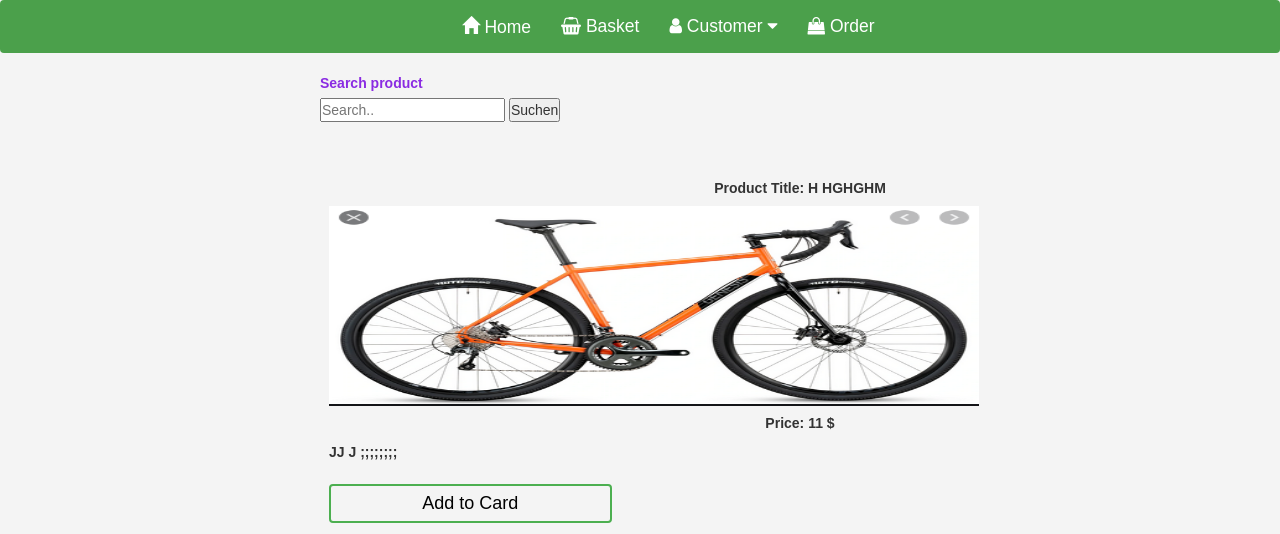
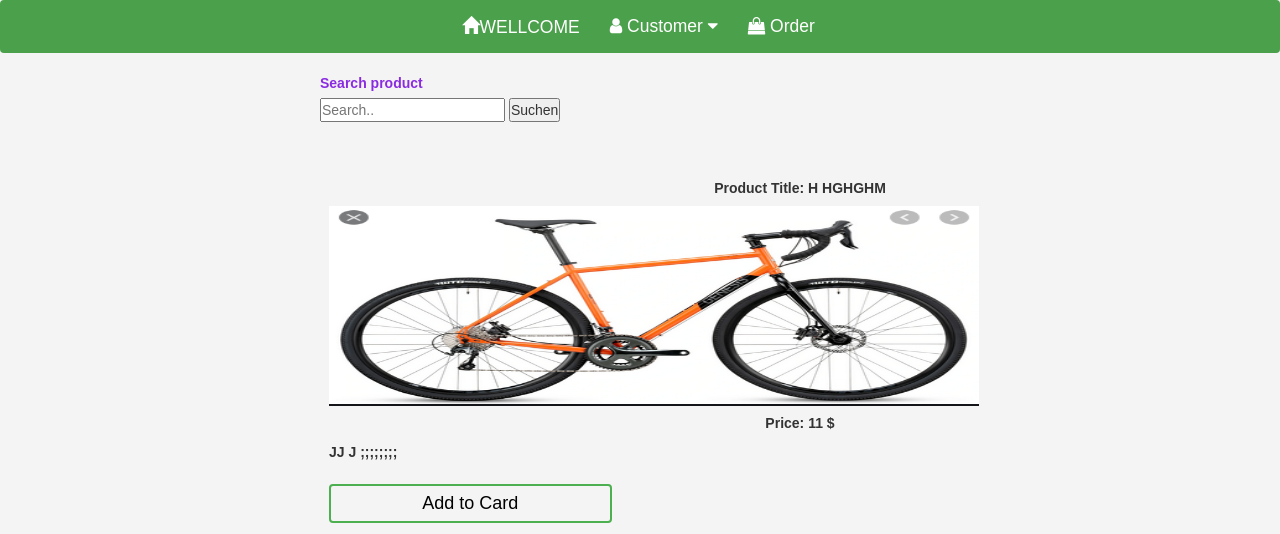
Before and after one commit to florentchrist11/onlineshopping, a PHP site: page /index.php in a window 1280 px wide. Shown: the top 534 px of the page. Run offline with PHP 8.4, Linux system fonts and the light colour scheme; the visitor is signed in with stand-in values (Sample User, id 1); data comes from the database, SQL or seed files in the repository; both versions use the stored data as it was after the commit; some web fonts are replaced.

Commit message:
Wellcome

```diff
--- a/elements/header.php
+++ b/elements/header.php
@@ -1,7 +1,6 @@
 <!--Justin Bathke-->
 <!DOCTYPE html>
 <html>
-
 <head>
 
     <title>
@@ -84,11 +83,15 @@
         <div class="col-md-6 col-lg-5 hidden-sm hidden-xs">
             <ul class="nav navbar-nav" style="font-size: 125%;margin-left: 0%">
                 <li class="changeColor">
-                    <a href="index.php" style="color: white;"> <span class="glyphicon glyphicon-home"></span> Home </a>
+                    <a href="index.php" style="color: white;"> <span class="glyphicon glyphicon-home"></span><?php
+
+   if (isset($_SESSION['username'])){
+   echo"WELLCOME";}else {
+    ECHO"HOME";
+   }
+      ?>  </a>
                 </li>
-                <li class="changeColor">
-                    <a href="basket.php" style="color: white;"> <i class="fa fa-shopping-basket"></i> Basket </a>
-                </li>
+
                 <li class="changeColor" id="customer">
 
                     <a href="#" style="color: white;transition: 1s" class="dropdown-toggle" data-toggle="dropdown" role="button">
--- a/index.php
+++ b/index.php
@@ -1,4 +1,10 @@
 <?php
+
+ session_start();
+
+
+  isset( $_SESSION['username'])? $title= "Wellcome":"Home";
+
     $title = "Home";
     $result = null ;
     $result1 = null ;
```
Also changed, not shown: bd_shops.sqlite3.
